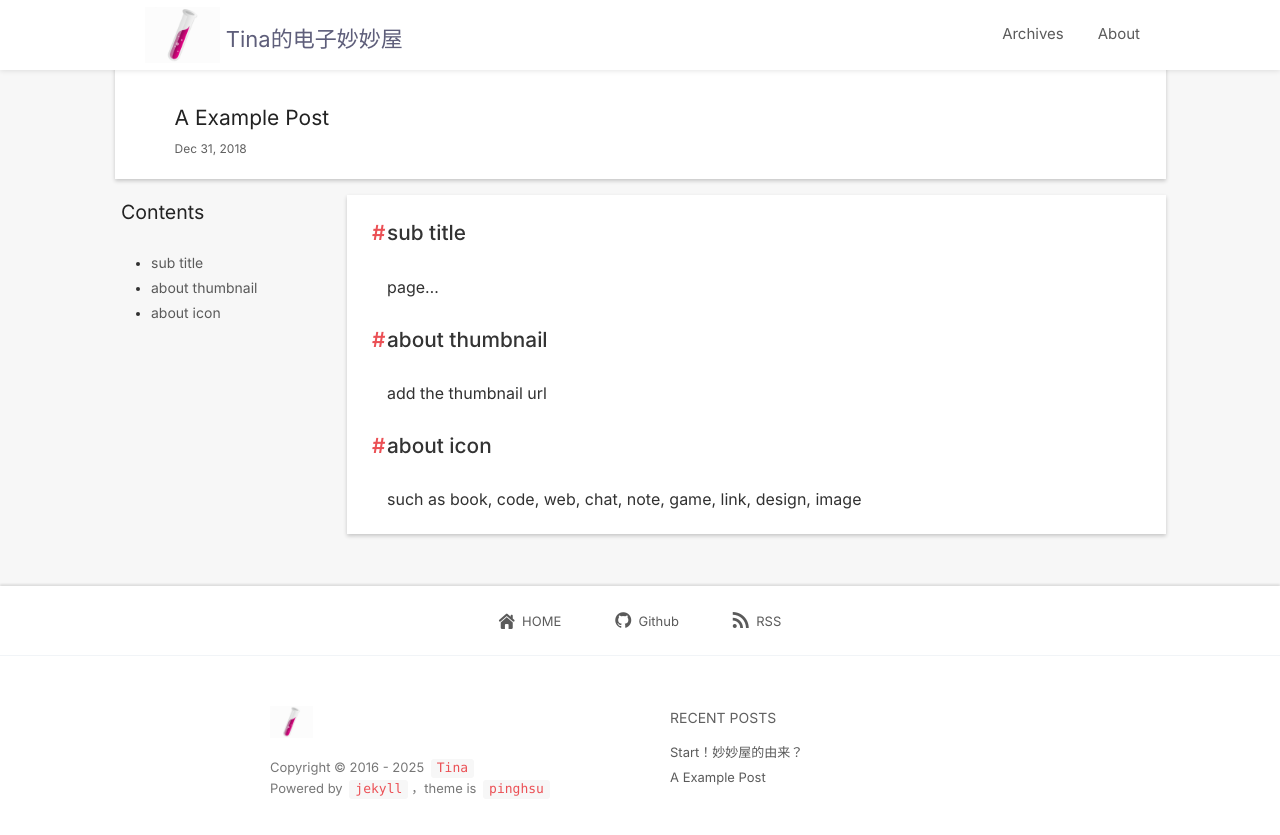
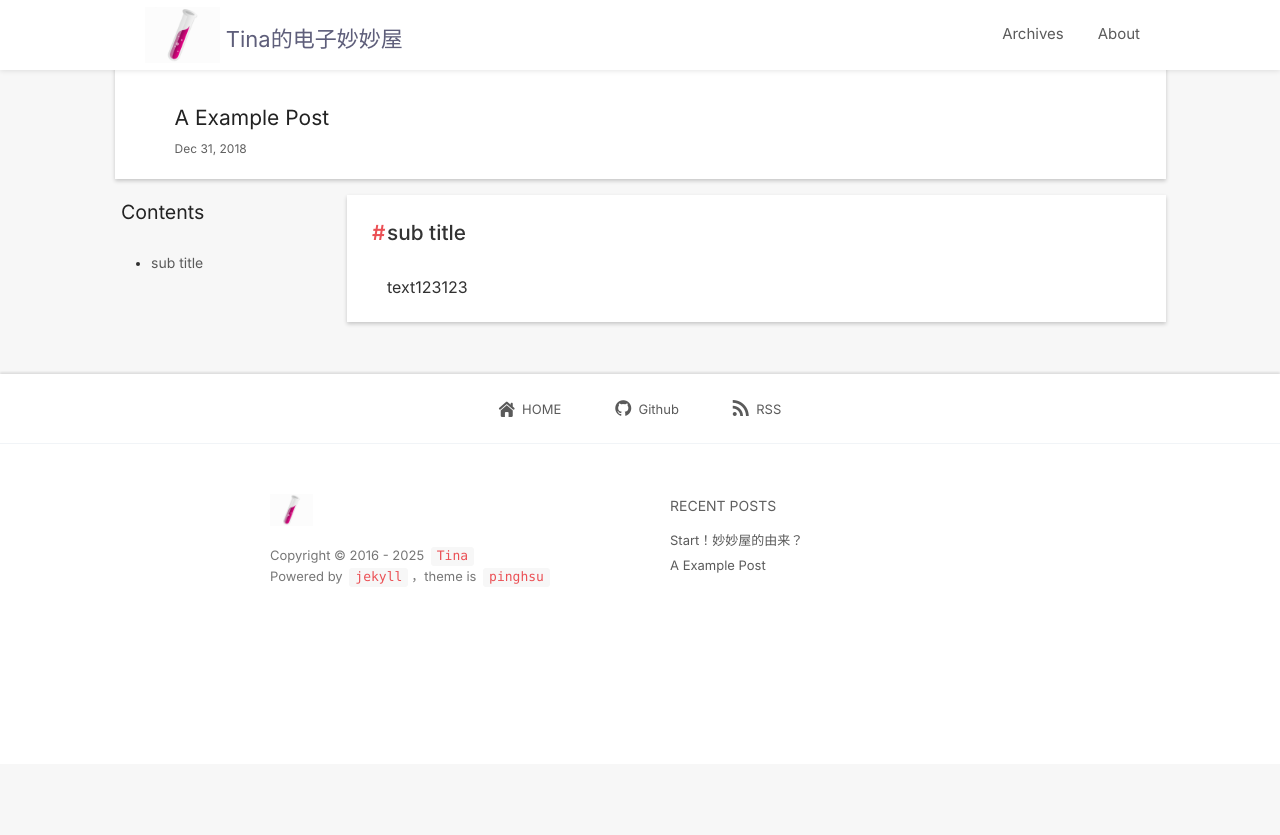
Before and after one commit to TinanaGOLD/TinanaGOLD.github.io, a Jekyll site: the page built from _posts/2019-01-01-example-post.md, in a window 1280 px wide and 976 px high. Shown: the top 835 px of the window. Built offline with Jekyll 4.4.1, drawn with Linux system fonts in a browser that asks for light colours; nearby versions of some CDN libraries; comment, search, counter and statistics services are not loaded.

Commit message:
Update 2019-01-01-example-post.md

```diff
--- a/_posts/2019-01-01-example-post.md
+++ b/_posts/2019-01-01-example-post.md
@@ -13,12 +13,4 @@ icon: book
 
 ## sub title
 
-page...
-
-## about thumbnail
-
-add the thumbnail url
-
-## about icon
-
-such as book, code, web, chat, note, game, link, design, image
+text123123
```
Also changed, not shown: other parts of _posts/2019-01-01-example-post.md (+1 -1 lines).
